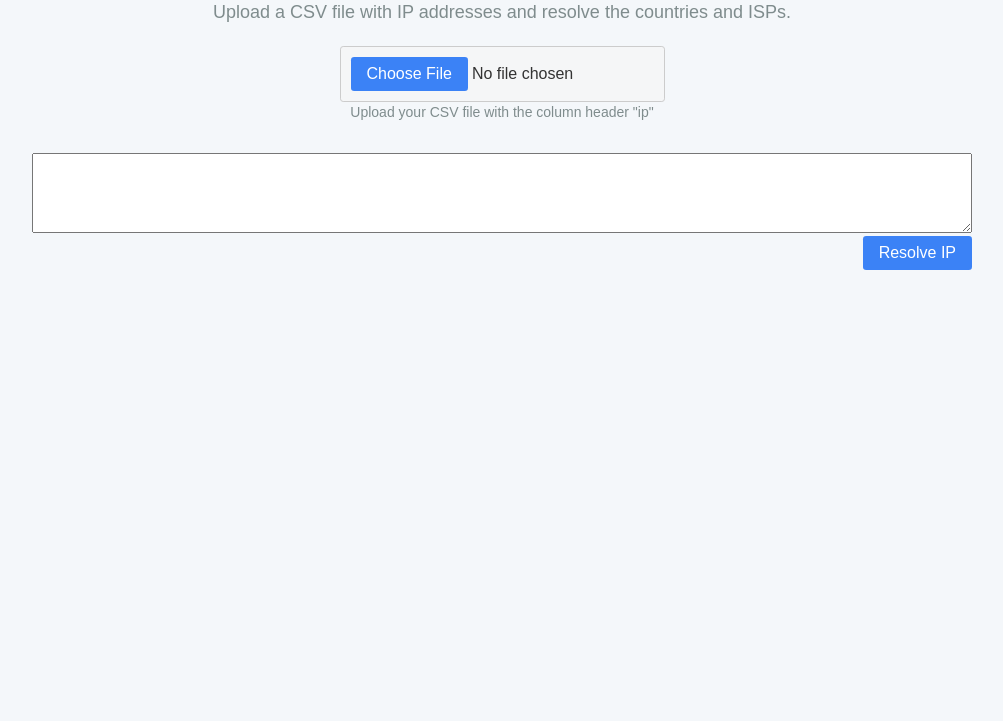
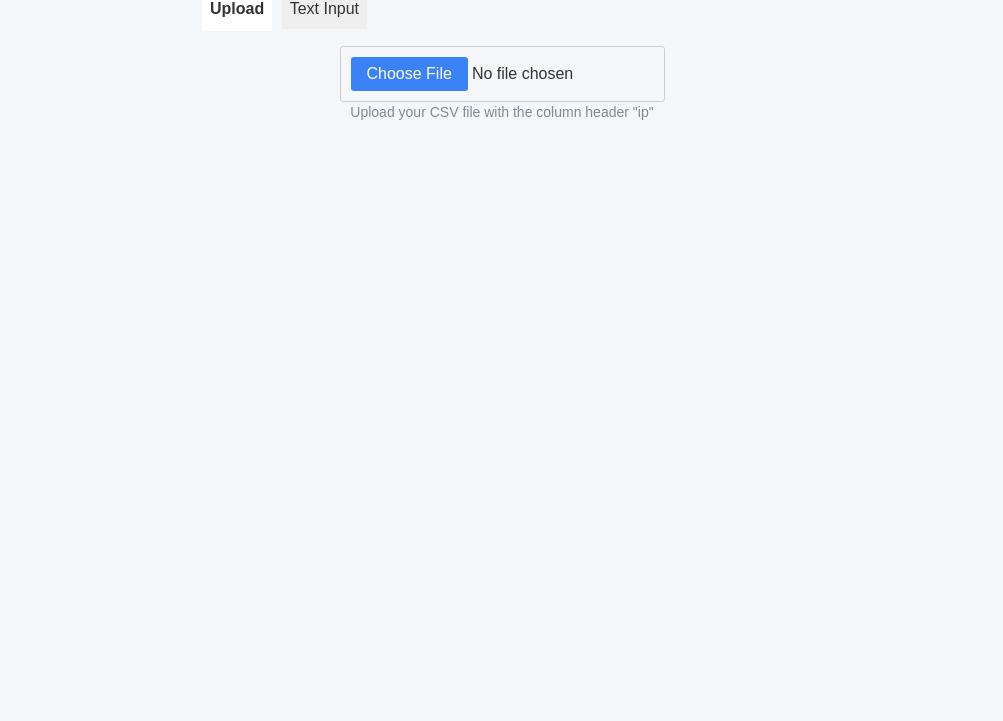
Before and after one commit to muhdyusuf/ip2location_express, a website: page public/index.html in a window 1280 px wide. Shown: the part 79-800 px from the top of the page, without its empty margins (138-1141 px from the left). Drawn offline with Linux system fonts and the light colour scheme.

Commit message:
feature:add text input

```diff
--- a/public/index.html
+++ b/public/index.html
@@ -7,19 +7,25 @@
   <link rel="stylesheet" href="styles.css">
 </head>
 <body>
+  <div class="header">
+    <h1>IP Resolver</h1>
+  </div>
+<div class="tab-container tabs">
+  <input type="radio" name="tabs" id="tab1" checked>
+    <label for="tab1">Upload</label>
 
-  <div class="container">
-    <div class="header">
-      <h1>IP Resolver</h1>
-      <p>Upload a CSV file with IP addresses and resolve the countries and ISPs.</p>
-    </div>
+    <input type="radio" name="tabs" id="tab2">
+    <label for="tab2">Text Input</label>
 
-    <div class="upload-section">
+    <div class="upload-section tab-content" id="content1">
+
+
       <input type="file" id="csvFile" accept=".csv">
       <p>Upload your CSV file with the column header "ip"</p>
     </div>
+
     <div
-      class="textarea-container"
+      class="tab-content container" id="content2"
     >
       <textarea id="ip_textarea" placeholder="type your IP/IPs here">
 
@@ -27,9 +33,17 @@
       <button class="btn-primary" onclick="handleTextarea()">Resolve IP</button>
     </div>
 
-    <div id="output" class="output"></div>
+</div>
+<div id="output" class="output">
 
-  </div>
+</div>
+
+
+
+
+
+
+
   <script src="index.js"></script>
 
 </body>
--- a/public/index.js
+++ b/public/index.js
@@ -67,6 +67,7 @@ document
     outputDiv.innerHTML = `<p>Processing ${ips.length} IPs...</p>`
 
     try {
+      const start = performance.now(); // Start timing
       const response = await fetch("/api", {
         method: "POST",
         headers: {
@@ -74,7 +75,9 @@ document
         },
         body: JSON.stringify({ ips }),
       })
+      const end = performance.now(); // End timing
 
+      console.log(`Fetch duration: ${((end - start)/1000).toFixed(2)} s`);
       if (!response.ok) {
         const error = await response.json()
         throw new Error(error.message || "Server error")
@@ -125,6 +128,7 @@ async function handleTextarea(){
   const ipArray=text.split(/[ ,\n]+/).filter(ip=>isValidIPv4(ip))
   console.log(ipArray)
   try {
+    const start = performance.now(); // Start timing
     const response = await fetch("/api", {
       method: "POST",
       headers: {
@@ -133,6 +137,10 @@ async function handleTextarea(){
       body: JSON.stringify({ ips:ipArray }),
     })
 
+    const end = performance.now(); // End timing
+
+console.log(`Fetch duration: ${(end - start).toFixed(2)} ms`);
+
     if (!response.ok) {
       const error = await response.json()
       throw new Error(error.message || "Server error")
@@ -140,9 +148,9 @@ async function handleTextarea(){
 
     const _results = await response.json()
     renderResults(_results)
-    results = _results
+
     document.getElementById("downloadBtn").addEventListener("click", () => {
-downloadCSV(results, "ip_results.csv")
+downloadCSV(_results, "ip_results.csv")
 })
 
   } catch (err) {
--- a/public/styles.css
+++ b/public/styles.css
@@ -186,7 +186,50 @@ textarea{
   display: flex;
   flex-direction: column;
   gap: .2rem;
+  display:none;
 }
 .textarea-container>button{
   align-self: flex-end;
 }
+
+.tabs {
+  max-width: 600px;
+  margin: 20px auto;
+  font-family: sans-serif;
+}
+
+/* Hide radio buttons */
+.tabs input[type="radio"] {
+  display: none;
+}
+
+/* Tab labels */
+.tabs label {
+  padding: .5rem;
+  cursor: pointer;
+  background: #eee;
+  margin-right: 5px;
+  border-radius: 5px 5px 0 0;
+  display: inline-block;
+}
+
+/* Active tab label */
+.tabs input[type="radio"]:checked + label {
+  background: #fff;
+  border-bottom: 2px solid white;
+  font-weight: bold;
+}
+
+/* Tab content */
+.tab-content {
+  display: none;
+  padding: 15px;
+
+}
+
+/* Show content of selected tab */
+#tab1:checked ~ #content1,
+#tab2:checked ~ #content2,
+#tab3:checked ~ #content3 {
+  display: block;
+}
```
